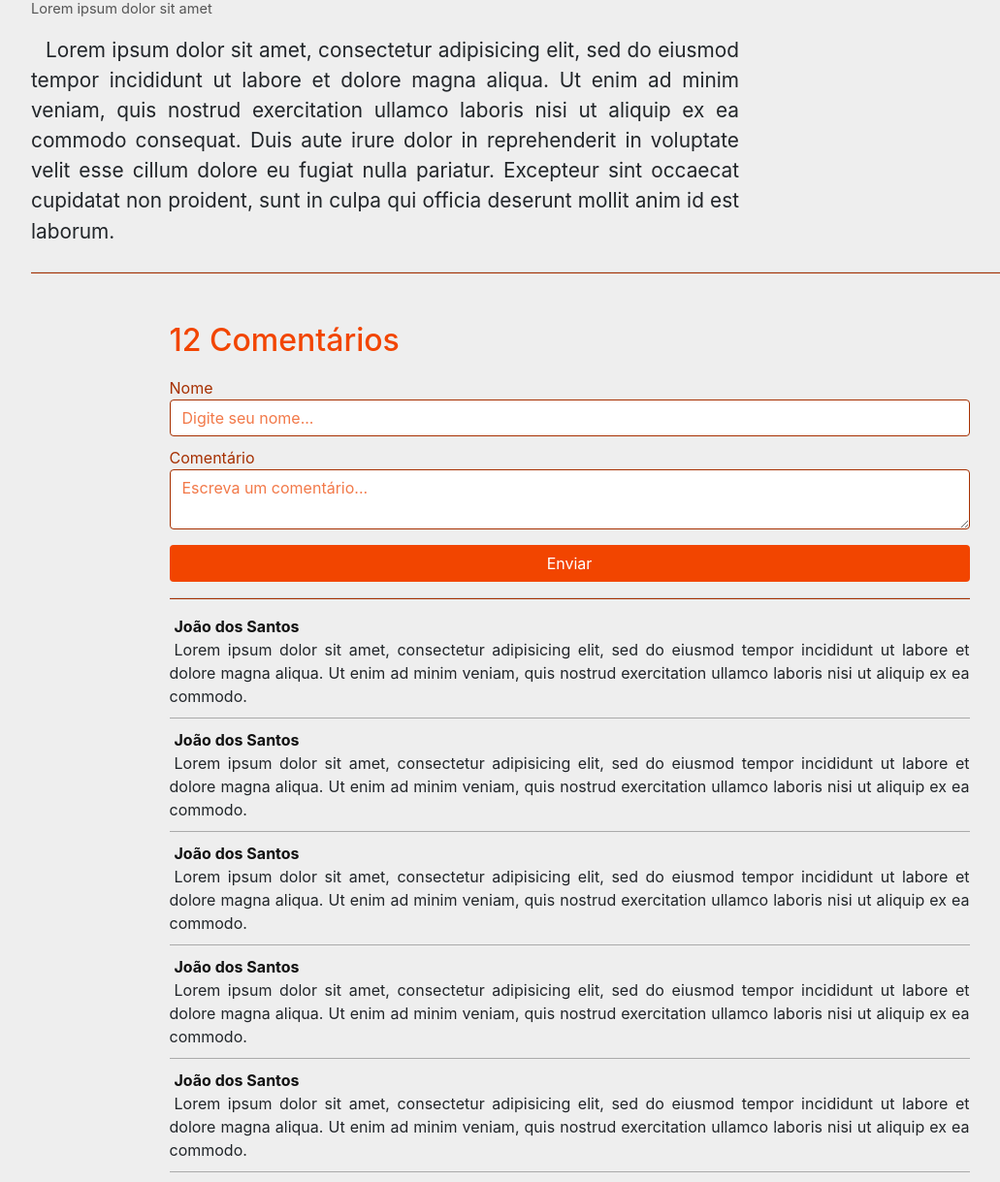
After one commit to VictorRodriguesDosReis/siteNoticias, a CodeIgniter app: page /siteNoticias/index.php/noticia/index in a window 1280 px wide. The commit adds this page. Shown: the part 1672-2891 px from the top of the page at 97% size, without its empty margins (53-1084 px from the left). Run offline with CodeIgniter, Linux system fonts and the light colour scheme.

Commit message:
Foi criado o html,css da onde será apresentado a notícia por completo e foi iniciado o 'dashboard' do usuário

```diff
--- a/application/config/routes.php
+++ b/application/config/routes.php
@@ -55,3 +55,5 @@ $route['default_controller'] = 'home';
 
 $route['login'] = 'login';
 $route['cadastro'] = 'cadastro';
+$route['(:any)/dashboard'] = 'dashboard/index/$1';
+$route['noticias'] = 'noticia';
--- a/application/controllers/Cadastro.php
+++ b/application/controllers/Cadastro.php
@@ -4,9 +4,10 @@ defined('BASEPATH') OR exit('No direct script access allowed');
 class Cadastro extends CI_Controller {
 
 	public function index() {
+		$header['onCadastro'] = "active";
 		$data['hideLogin'] = "style='display: none;'";
 
-		$this->load->view('templates/headerPadrao');
+		$this->load->view('templates/headerPadrao', $header);
 		$this->load->view('paginas/loginCadastro', $data);
 	}
 
--- a/application/controllers/Home.php
+++ b/application/controllers/Home.php
@@ -4,7 +4,9 @@ defined('BASEPATH') OR exit('No direct script access allowed');
 class Home extends CI_Controller {
 
 	public function index() {
-		$this->load->view('templates/headerPadrao');
+		$data['onHome'] = "active";
+
+		$this->load->view('templates/headerPadrao', $data);
 		$this->load->view('paginas/home');
 	}
 }
--- a/application/controllers/Login.php
+++ b/application/controllers/Login.php
@@ -5,8 +5,9 @@ class Login extends CI_Controller {
 
 	public function index() {
 		$data['hideCadastro'] = "style='display: none;'";
+		$header['onLogin'] = 'active';
 
-		$this->load->view('templates/headerPadrao');
+		$this->load->view('templates/headerPadrao', $header);
 		$this->load->view('paginas/loginCadastro', $data);
 	}
 
--- /dev/null
+++ b/application/controllers/Noticia.php
@@ -0,0 +1,11 @@
+<?php
+defined('BASEPATH') OR exit('No direct script access allowed');
+
+class Noticia extends CI_Controller {
+
+	public function index() {
+		$this->load->view('templates/headerPadrao');
+		$this->load->view('paginas/noticia');
+	}
+}
+?>
--- /dev/null
+++ b/application/views/paginas/noticia.php
@@ -0,0 +1,96 @@
+<?php
+defined('BASEPATH') OR exit('No direct script access allowed');
+?>
+
+<link rel="stylesheet" type="text/css" href="<?php echo base_url('assets')?>/css/noticia.css">
+
+<section class="container">
+	<div class="row">
+		<article class="col-md-8">
+			<header>
+				<h1 id="titulo">Lorem ipsum dolor sit amet, consectetur adipisicing elit, sed do eiusmod
+				tempor incididunt ut labore et dolore magna aliqua.</h1>
+				<span id="sub-titulo">Lorem ipsum dolor sit amet, consectetur adipisicing elit, sed do eiusmod
+					tempor incididunt ut labore et dolore magna aliqua. Ut enim ad minim veniam,
+					quis nostrud exercitation ullamco laboris nisi ut aliquip ex ea commodo
+				consequat.</span>
+			</header>
+
+			<div id="dados-publicacao">
+				<p id="autor">Por Victor Rodrigues</p>
+				<time>11/11/2011 11h11</time>
+			</div>
+
+			<div id="noticia">
+				<figure>
+					<img src="https://picsum.photos/1000/500/?random">
+					<figcaption>Lorem ipsum dolor sit amet</figcaption>
+				</figure>
+				<p>Lorem ipsum dolor sit amet, consectetur adipisicing elit, sed do eiusmod
+					tempor incididunt ut labore et dolore magna aliqua. Ut enim ad minim veniam,
+					quis nostrud exercitation ullamco laboris nisi ut aliquip ex ea commodo
+					consequat. Duis aute irure dolor in reprehenderit in voluptate velit esse
+					cillum dolore eu fugiat nulla pariatur. Excepteur sint occaecat cupidatat non
+				proident, sunt in culpa qui officia deserunt mollit anim id est laborum.</p>
+				<p>Lorem ipsum dolor sit amet, consectetur adipisicing elit, sed do eiusmod
+					tempor incididunt ut labore et dolore magna aliqua. Ut enim ad minim veniam,
+					quis nostrud exercitation ullamco laboris nisi ut aliquip ex ea commodo
+					consequat. Duis aute irure dolor in reprehenderit in voluptate velit esse
+					cillum dolore eu fugiat nulla pariatur. Excepteur sint occaecat cupidatat non
+				proident, sunt in culpa qui officia deserunt mollit anim id est laborum.</p>
+
+				<figure>
+					<img src="https://picsum.photos/900/400/?random">
+					<figcaption>Lorem ipsum dolor sit amet</figcaption>
+				</figure>
+				<p>Lorem ipsum dolor sit amet, consectetur adipisicing elit, sed do eiusmod
+					tempor incididunt ut labore et dolore magna aliqua. Ut enim ad minim veniam,
+					quis nostrud exercitation ullamco laboris nisi ut aliquip ex ea commodo
+					consequat. Duis aute irure dolor in reprehenderit in voluptate velit esse
+					cillum dolore eu fugiat nulla pariatur. Excepteur sint occaecat cupidatat non
+				proident, sunt in culpa qui officia deserunt mollit anim id est laborum.</p>
+			</div>
+		</article>
+		<aside class="col-md-4">
+			<?php for ($i=0; $i < 5; $i++) { ?>
+				<div class="noticias-destaque">
+					<img src="https://picsum.photos/200/200/?random">
+					<h3>Lorem ipsum dolor sit amet, consectetur adipisicing elit, sed do eiusmod.</h3>
+				</div>
+			<?php } ?>
+		</aside>
+	</div>
+
+	<hr>
+
+	<div class="row" id="div-comentarios">
+		<div class="col-lg-9">
+			<h2>12 Comentários</h2>
+
+			<form>
+				<div>
+					<label for="nome">Nome</label>
+					<input type="text" name="nome" id="nome" class="form-control" placeholder="Digite seu nome..." required>
+				</div>
+				<div class="form-group">
+					<label for="comentario">Comentário</label>
+					<textarea name="comentario" id="comentario" class="form-control" placeholder="Escreva um comentário..." required></textarea>
+				</div>
+
+				<button type="submit" class="btn">Enviar</button>
+			</form>
+
+			<hr>
+
+			<?php for ($i=0; $i < 5; $i++) { ?>
+				<div class="comentarios">
+					<p class="autor-comentario">João dos Santos</p>
+					<p class="texto-comentario">Lorem ipsum dolor sit amet, consectetur adipisicing elit, sed do eiusmod
+						tempor incididunt ut labore et dolore magna aliqua. Ut enim ad minim veniam,
+					quis nostrud exercitation ullamco laboris nisi ut aliquip ex ea commodo.</p>
+				</div>
+			<?php } ?>
+
+		</div>
+	</div>
+</section>
--- a/application/views/templates/headerPadrao.php
+++ b/application/views/templates/headerPadrao.php
@@ -17,10 +17,35 @@ defined('BASEPATH') OR exit('No direct script access allowed');
 	<header>
 		<nav class="navbar navbar-expand-md">
 			<div class="container">
+				<button class="navbar-toggler" type="button" data-toggle="collapse" data-target=".links-menu" aria-controls="navbarNav" aria-expanded="false" aria-label="Toggle navigation">
+					<span class="navbar-toggler-icon"></span>
+				</button>
+
+				<div class="collapse navbar-collapse links-menu" id="link-esquerda">
+					<ul class="navbar-nav">
+						<li class="nav-item <?php if (isset($onHome)) echo 'active' ?>">
+							<a href="<?php echo base_url()?>home" class="nav-link">Home</a>
+						</li>
+						<li class="nav-item <?php if (isset($onNoticia)) echo 'active' ?>">
+							<a href="#" class="nav-link">Notícia</a>
+						</li>
+					</ul>
+				</div>
+
 				<a class="navbar-brand" href="">
-					<img src="">
 					Web News
 				</a>
+
+				<div class="collapse navbar-collapse links-menu" id="link-direita">
+					<ul class="navbar-nav">
+						<li class="nav-item <?php if (isset($onLogin)) echo 'active' ?>">
+							<a href="<?php echo base_url()?>login" class="nav-link">Login</a>
+						</li>
+						<li class="nav-item <?php if (isset($onCadastro)) echo 'active' ?>">
+							<a href="<?php echo base_url()?>cadastro" class="nav-link">Cadastro</a>
+						</li>
+					</ul>
+				</div>
 			</div>
 		</nav>
 	</header>
--- /dev/null
+++ b/assets/css/noticia.css
@@ -0,0 +1,155 @@
+section.container > .row {
+	margin-top: 50px;
+}
+
+hr {
+	border-bottom: solid 1px #A62F00;
+}
+
+/* Seção da Noticia */
+header {
+	text-align: justify;
+}
+
+#titulo {
+	color: #F24500;
+}
+
+#sub-titulo {
+	color: #555;
+	font-size: 1.2em;
+}
+
+#autor {
+	color: #A62F00;
+	font-size: 1em;
+	font-weight: bold;
+	margin: 0;
+}
+
+#dados-publicacao {
+	margin-top: 15px;
+	padding-bottom: 10px;
+	border-bottom: solid 1px #A62F00;
+}
+
+#dados-publicacao time {
+	font-size: 1.1em;
+}
+
+#noticia {
+	margin-top: 20px;
+	font-size: 1.3em;
+	text-align: justify;
+}
+
+#noticia p {
+	margin-bottom: 10px;
+	text-indent: 15px;
+}
+
+#noticia figure {
+	margin: 15px 0;
+}
+
+#noticia img {
+	width: 100%;
+}
+
+#noticia figcaption {
+	color: #555;
+	font-size: 0.7em;
+}
+
+
+/* Noticias destaque (aside) */
+.noticias-destaque {
+	background-color: #fff;
+	border-radius: 5px;
+	box-shadow: 1px 1px 5px #bbb;
+	margin: 10px 0 10px 0;
+	overflow: auto;
+	cursor: pointer;
+	transition: all 0.5s;
+}
+
+.noticias-destaque:hover {
+	box-shadow: 1px 1px 5px #555;
+}
+
+.noticias-destaque img {
+	float: left;
+	margin-right: 10px;
+	width: 30%;
+	height: 105px;
+}
+
+.noticias-destaque h3 {
+	color: #F24500;
+	font-size: 1.1em;
+	margin: 7px 0;
+	transition: all 0.5s;
+}
+
+.noticias-destaque:hover h3 {
+	color: #A62F00;
+}
+
+
+/* Seção dos comentários */
+#div-comentarios > div{
+	margin: auto;
+	display: block;
+}
+
+#div-comentarios h2 {
+	color: #F24500;
+}
+
+#div-comentarios form label {
+	color: #A62F00;
+	margin: 10px 0 0 0;
+}
+
+#div-comentarios input, #div-comentarios textarea {
+	border-color: #A62F00;
+}
+
+#div-comentarios input::placeholder, #div-comentarios textarea::placeholder {
+	color: #F27949;
+}
+
+#div-comentarios button {
+	background-color: #F24500;
+	color: #fff;
+	text-align: center;
+	width: 100%;
+	transition: all 0.5s;
+}
+
+#div-comentarios button:hover {
+	box-shadow: 1px 1px 4px #000a;
+	text-shadow: 1px 1px 2px #0006;
+}
+
+
+/* Comentário individual */
+.comentarios {
+	padding-bottom: 10px;
+	margin-bottom: 10px;
+	border-bottom: solid 1px #aaa;
+	text-indent: 5px;
+}
+
+.comentarios p{
+	margin: 0;
+}
+
+.comentarios .autor-comentario {
+	color: #111;
+	font-weight: bold;
+}
+
+.comentarios .texto-comentario {
+	text-align: justify;
+}
```
Also changed, not shown: application/controllers/Dashboard.php (added, +16 -0 lines), application/views/paginas/dashboard.php (added, +30 -0 lines), assets/css/dashboard.css (added, +35 -0 lines), assets/css/header.css (+43 -0 lines), application/views/paginas/home.php (line endings or trailing spaces).
